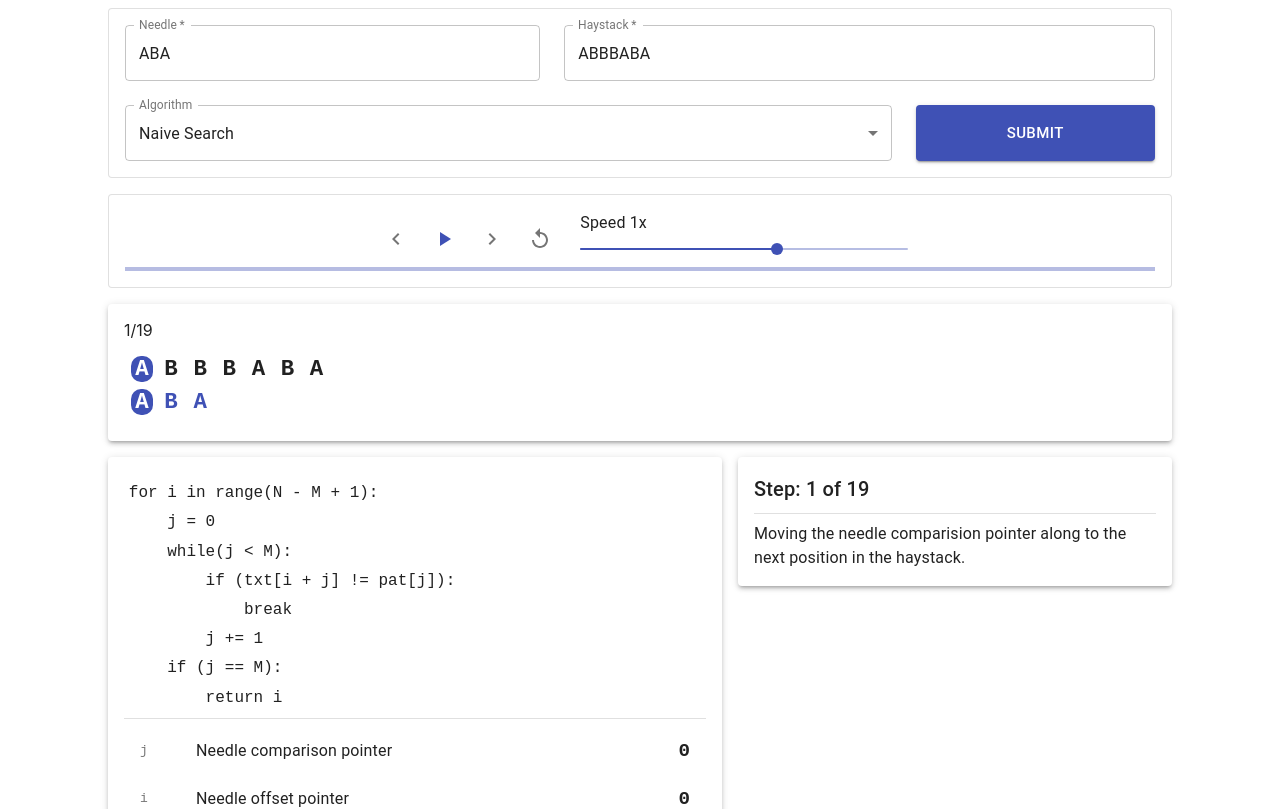
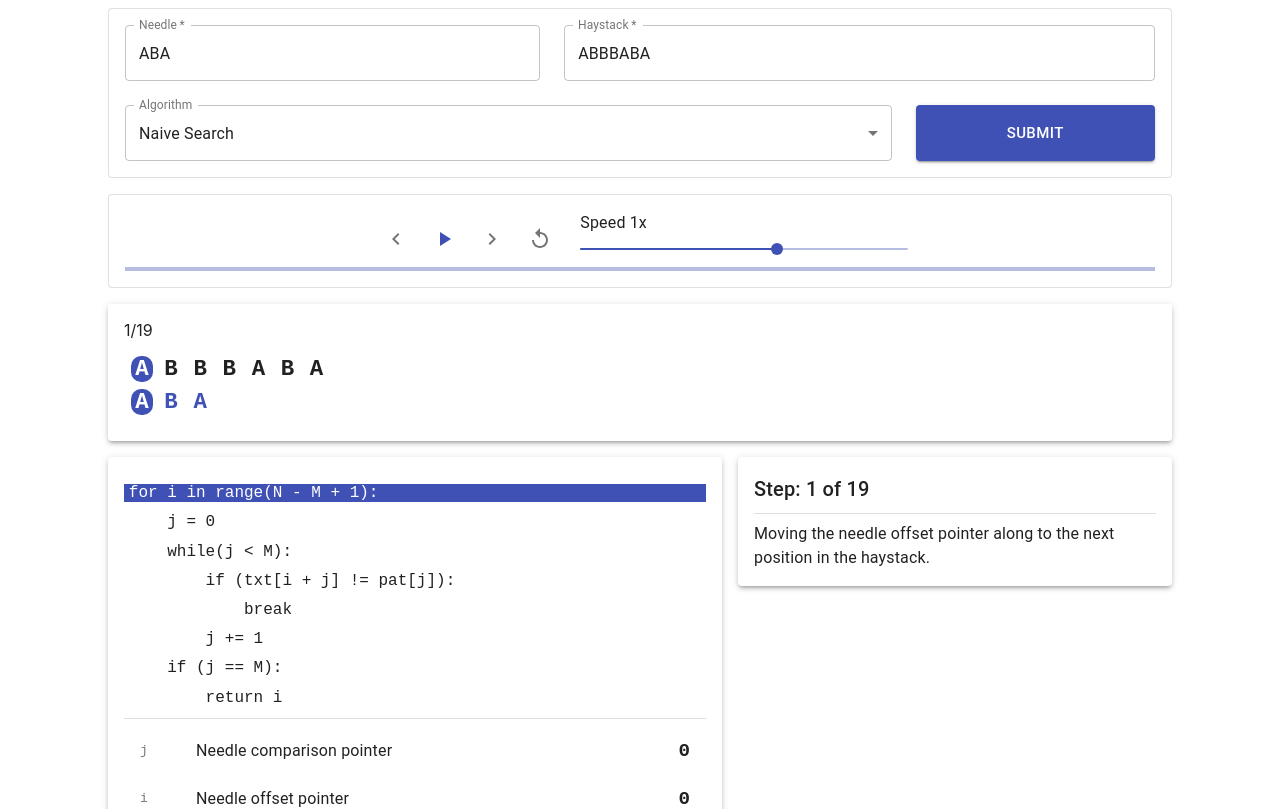
Before and after one commit to bengreenow/dissertation, a React (Create React App) app: page / in a window 1280 px wide. Shown: the top 809 px of the page. Built offline with nearby package versions, Linux system fonts and the light colour scheme.

Commit message:
codelines

```diff
--- a/src/algos/naive.js
+++ b/src/algos/naive.js
@@ -110,29 +110,6 @@ function createStep(
         "highlight"
     );
     editCharacterStates(initialStep.needle, needleHighlightArray, "highlight");
-
-    // // console.log(initialStep.codeLines);
-    // if (haystackHighlightArray) {
-    //     initialStep.haystack = initialStep.haystack.map((char, i) => {
-    //         if (haystackHighlightArray.includes(i)) {
-    //             return { ...char, highlight: true };
-    //         } else {
-    //             return char;
-    //         }
-    //     });
-    // }
-    // if (needleHighlightArray) {
-    //     // console.log("if needlehighligharray");
-    //     initialStep.needle = initialStep.needle.map((char, i) => {
-    //         // console.log(needleHighlightArray);
-    //         if (needleHighlightArray.includes(i)) {
-    //             // console.log({ ...char, highlight: true });
-    //             return { ...char, highlight: true };
-    //         } else {
-    //             return char;
-    //         }
-    //     });
-    // }
     return initialStep;
 }
 function editCharacterStates(
@@ -169,8 +146,8 @@ export function naiveSearch(needle, haystack) {
                 i,
                 [j], // needle
                 [i + j], // haystack
-                "Moving the needle comparision pointer along to the next position in the haystack.",
-                [],
+                "Moving the needle offset pointer along to the next position in the haystack.",
+                [0],
                 {},
                 { j: j }
             )
@@ -189,7 +166,7 @@ export function naiveSearch(needle, haystack) {
                     `The character ${haystack[i + j]} at position ${
                         i + j
                     } in the haystack doesn't match the character at position ${j} in the needle`,
-                    [],
+                    [3, 4],
                     {},
                     { j: j }
                 );
@@ -208,7 +185,6 @@ export function naiveSearch(needle, haystack) {
                     [j],
                     "incorrect"
                 );
-                console.log(step, "step incorrect");
                 stepOutput.push(step);
                 break;
             }
@@ -275,7 +251,7 @@ export function naiveSearch(needle, haystack) {
                 `Moving the needle's pointer along to compare the next characters, ${
                     haystack[i + j]
                 } and ${needle[j]}`,
-                [],
+                [5],
                 {},
                 { j: j }
             );
```
